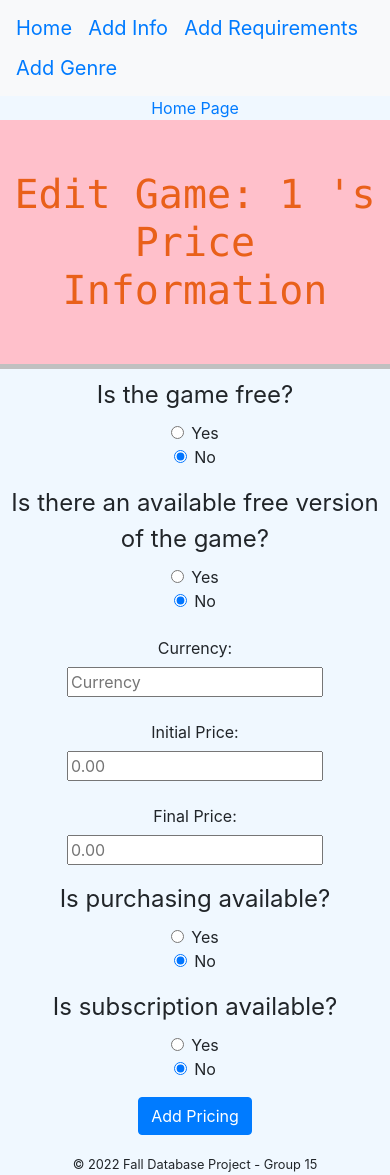
After one commit to itudb2215/itudb2215, a Flask app: template project_flask/templates/price_create.html in a window 390 px wide. The commit adds this page. Run offline with Flask 2, Linux system fonts and the light colour scheme; the template is opened without the code that fills it: most values are stand-ins (such as "Sample title", 1, 10 or a date in 2020); some libraries are stand-ins or nearby versions.

Commit message:
ADD price_create.html and it's methods  MODIFY price_info.html purchase.html

```diff
--- /dev/null
+++ b/project_flask/templates/price_create.html
@@ -0,0 +1,104 @@
+{% extends "layout.html" %}
+{% block title %}Author Profile{% endblock %}
+{% block content %}
+
+<h1>Edit Game: {{selected_game.game_id}} 's Price Information</h1>
+
+<form action="" method="post" name="price_edit_form">
+    <div>
+
+        <fieldset class="form-group">
+            <div class="row">
+                <legend class="col-row-label col-sm-2 pt-0">Is the game free?</legend>
+                <div class="col-sm-10">
+                    <div class="form-check">
+                        <input class="form-check-input" type="radio" name="isFree" id="isFreeTrue" checked>
+                        <label class="form-check-label" for="isFreeTrue">Yes</label>
+                    </div>
+                    <div class="form-check">
+                        <input class="form-check-input" type="radio" name="isFree" id="isFreeFalse" checked>
+                        <label class="form-check-label" for="isFreeFalse">No</label>
+                    </div>
+                </div>
+            </div>
+        </fieldset>
+
+        <fieldset class="form-group">
+            <div class="row">
+                <legend class="col-row-label col-sm-2 pt-0">Is there an available free version of the game?</legend>
+                <div class="col-sm-10">
+                    <div class="form-check">
+                        <input class="form-check-input" type="radio" name="isfreeavail" id="isfreeavailTrue" checked>
+                        <label class="form-check-label" for="isfreeavailTrue">Yes</label>
+                    </div>
+                    <div class="form-check">
+                        <input class="form-check-input" type="radio" name="isfreeavail" id="isfreeavailFalse" checked>
+                        <label class="form-check-label" for="isfreeavailFalse">No</label>
+                    </div>
+                </div>
+            </div>
+        </fieldset>
+
+        <div class="form-group row">
+            <label for="pricecurrency" class="col-sm-2 col-form-label">Currency: </label>
+            <div class="col-sm-10">
+                <input type="text" id="pricecurrency" placeholder="Currency">
+            </div>
+        </div>
+
+        <div class="form-group row">
+            <label for="priceinitial" class="col-sm-2 col-form-label">Initial Price: </label>
+            <div class="col-sm-10">
+                <input type="number" step="0.01" id="priceinitial" placeholder="0.00">
+            </div>
+        </div>
+
+        <div class="form-group row">
+            <label for="pricefinal" class="col-sm-2 col-form-label">Final Price: </label>
+            <div class="col-sm-10">
+                <input type="number" step="0.01" id="pricefinal" placeholder="0.00">
+            </div>
+        </div>
+
+        <fieldset class="form-group">
+            <div class="row">
+                <legend class="col-row-label col-sm-2 pt-0">Is purchasing available?</legend>
+                <div class="col-sm-10">
+                    <div class="form-check">
+                        <input class="form-check-input" type="radio" name="purchaseavail" id="purchaseavailTrue" checked>
+                        <label class="form-check-label" for="purchaseavailTrue">Yes</label>
+                    </div>
+                    <div class="form-check">
+                        <input class="form-check-input" type="radio" name="purchaseavail" id="purchaseavailFalse" checked>
+                        <label class="form-check-label" for="purchaseavailFalse">No</label>
+                    </div>
+                </div>
+            </div>
+        </fieldset>
+
+        <fieldset class="form-group">
+            <div class="row">
+                <legend class="col-row-label col-sm-2 pt-0">Is subscription available?</legend>
+                <div class="col-sm-10">
+                    <div class="form-check">
+                        <input class="form-check-input" type="radio" name="subscriptionavail" id="subscriptionavailTrue" checked>
+                        <label class="form-check-label" for="subscriptionavailTrue">Yes</label>
+                    </div>
+                    <div class="form-check">
+                        <input class="form-check-input" type="radio" name="subscriptionavail" id="subscriptionavailFalse" checked>
+                        <label class="form-check-label" for="subscriptionavailFalse">No</label>
+                    </div>
+                </div>
+            </div>
+        </fieldset>
+
+        <div class="form-group row">
+            <div class="col-sm-10">
+                <button type="submit" class="btn btn-primary">Add Pricing</button>
+            </div>
+        </div>
+
+    </div>
+</form>
+
+{% endblock %}
--- a/project_flask/templates/price_info.html
+++ b/project_flask/templates/price_info.html
@@ -2,7 +2,7 @@
 {% block title %}Price Information{% endblock %}
 {% block content %}
 
-<div class="text-center"></div>
+<div class="text-center">
   <h1>Price Information of Game: {{price_info.game_id}}</h1>
 
   <ul class="list-group list-group-flush" class="text-center">
@@ -32,5 +32,6 @@
       <button type="button" class="btn btn-outline-primary" onclick="location.href='#';">Delete</button>
       <button type="button" class="btn btn-outline-primary" onclick="location.href='#';">Update</button>
     </div>
+  </div>
 
 {% endblock %}
```
Also changed, not shown: project_flask/database.py (+15 -0 lines), project_flask/templates/purchase.html (+11 -6 lines), project_flask/views.py (+19 -0 lines). Lines whose indentation alone changed are shown as unchanged.
